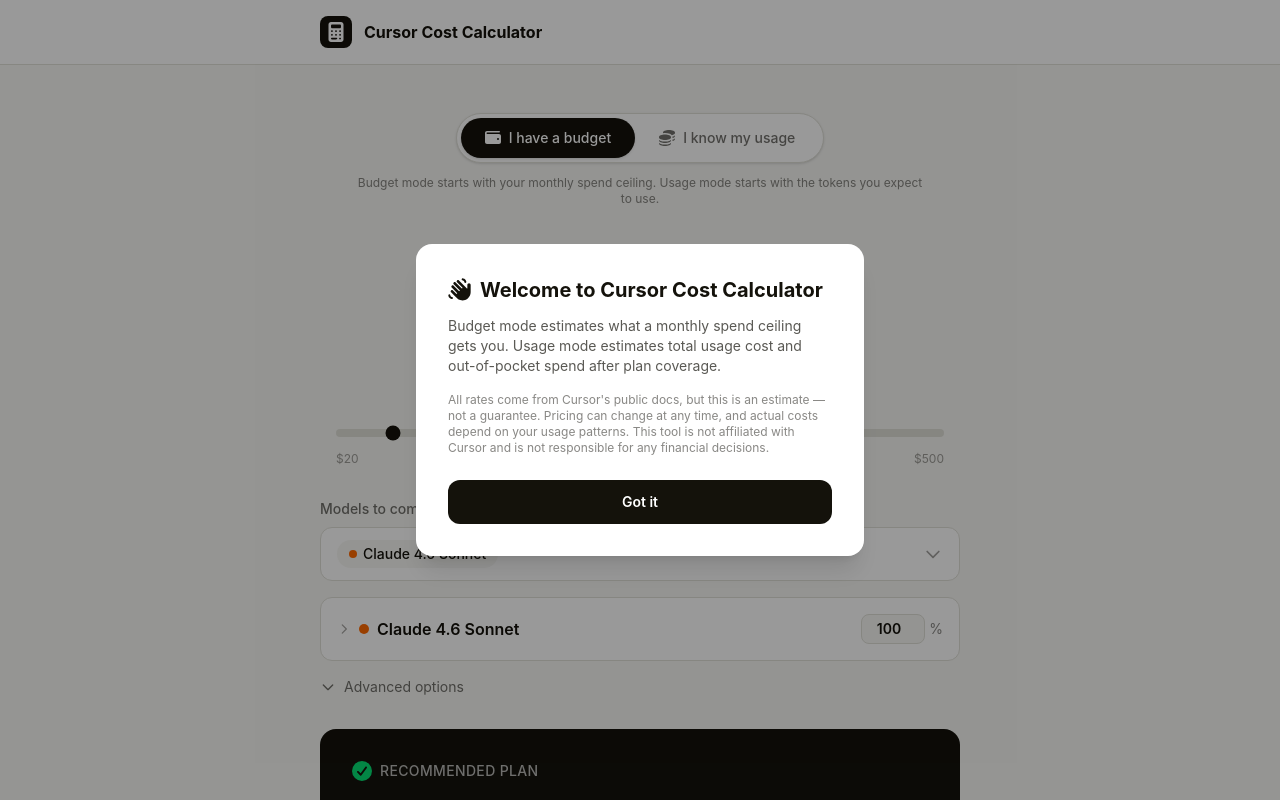
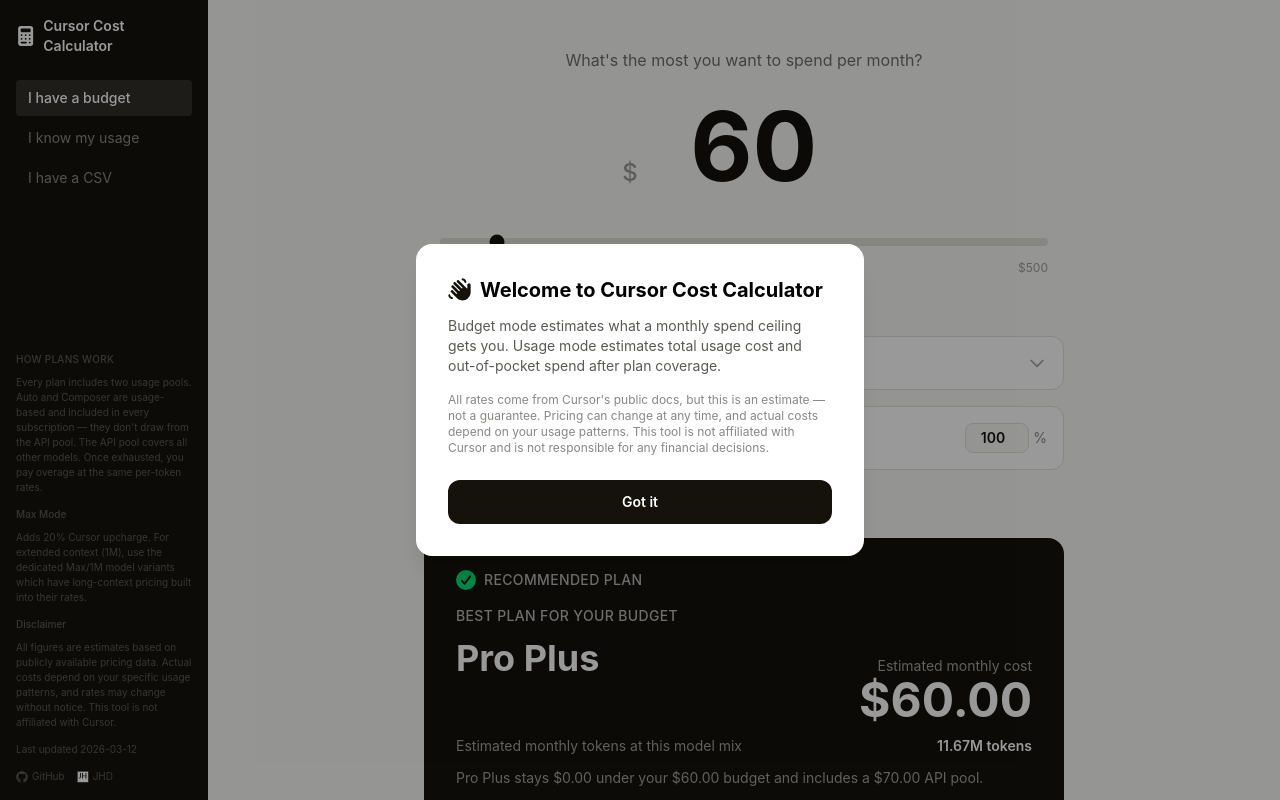
Before and after one commit to kingdomseed/cursor-calculator, a React (Vite) app: page / in a window 1280 px wide. Shown: the top 800 px of the page. Built offline with nearby package versions, Linux system fonts and the light colour scheme.

Commit message:
feat: replace toggle navigation with sidebar layout
Co-Authored-By: Claude Opus 4.6 (1M context) <noreply@anthropic.com>

```diff
--- a/src/App.tsx
+++ b/src/App.tsx
@@ -1,7 +1,7 @@
 import { Analytics } from '@vercel/analytics/react';
 import { getPricingCatalog } from './domain/catalog/currentCatalog';
 import { useCalculatorController } from './app/useCalculatorController';
-import { ModeToggle } from './components/ModeToggle';
+import { SidebarLayout } from './components/SidebarLayout';
 import { BudgetInput } from './components/BudgetInput';
 import { TokenInput } from './components/TokenInput';
 import { ModelSelector } from './components/ModelSelector';
@@ -10,7 +10,6 @@ import { BestPlanCard } from './components/BestPlanCard';
 import { PlanComparison } from './components/PlanComparison';
 import { CursorImportPanel } from './components/CursorImportPanel';
 import { WelcomeModal } from './components/WelcomeModal';
-import { CalculatorIcon, GitHubIcon, JHDIcon } from './components/Icons';
 
 const PRICING = getPricingCatalog();
 
@@ -39,8 +38,8 @@ function App() {
     cursorImportReport,
     recommendation,
     recommendationPresentation,
-    setMode,
-    setTokenSource,
+    navigationTarget,
+    navigate,
     setBudget,
     setTokens,
     setManualTokenInputMode,
@@ -56,48 +55,10 @@ function App() {
   } = useCalculatorController();
 
   return (
-    <div className="min-h-screen bg-[#f7f7f4] text-[#14120b]">
+    <>
       <WelcomeModal />
-      <header className="bg-white border-b border-[#e0e0d8]">
-        <div className="max-w-2xl mx-auto px-4 py-4 flex items-center gap-3">
-          <div className="w-8 h-8 bg-[#14120b] rounded-lg flex items-center justify-center">
-            <CalculatorIcon className="w-5 h-5 text-white" />
-          </div>
-          <span className="font-bold">Cursor Cost Calculator</span>
-        </div>
-      </header>
-
-      <main className="max-w-2xl mx-auto px-4 py-8 sm:py-12">
-        <ModeToggle mode={mode} onChange={setMode} />
-
-        {mode === 'tokens' && (
-          <div className="mt-6 flex justify-center">
-            <div className="inline-flex bg-white rounded-full p-1 shadow-sm border border-[#e0e0d8]">
-              <button
-                onClick={() => setTokenSource('manual')}
-                className={`px-5 py-2 rounded-full text-sm font-medium transition-all ${
-                  tokenSource === 'manual'
-                    ? 'bg-[#14120b] text-white shadow-sm'
-                    : 'text-[#14120b]/60 hover:text-[#14120b]'
-                }`}
-              >
-                Manual entry
-              </button>
-              <button
-                onClick={() => setTokenSource('cursor_import')}
-                className={`px-5 py-2 rounded-full text-sm font-medium transition-all ${
-                  tokenSource === 'cursor_import'
-                    ? 'bg-[#14120b] text-white shadow-sm'
-                    : 'text-[#14120b]/60 hover:text-[#14120b]'
-                }`}
-              >
-                Import Cursor CSV
-              </button>
-            </div>
-          </div>
-        )}
-
-        <div className="mt-8">
+      <SidebarLayout activeTarget={navigationTarget} onNavigate={navigate} pricingDate={PRICING.meta.retrieved_at}>
+        <div>
           {mode === 'budget' ? (
             <BudgetInput value={budget} onChange={setBudget} />
           ) : tokenSource === 'manual' ? (
@@ -194,32 +155,9 @@ function App() {
             <PlanComparison presentation={recommendationPresentation} />
           </>
         )}
-
-        <div className="mt-12 pt-8 border-t border-[#e0e0d8] text-sm text-[#14120b]/60 space-y-4">
-          <p>
-            <strong>How plans work:</strong> Every plan includes{' '}
-            <a href="https://cursor.com/docs/models-and-pricing#usage-pools" className="underline hover:text-[#14120b]" target="_blank" rel="noopener noreferrer">two usage pools</a>.
-            Auto and Composer are usage-based and included in every subscription — they don't draw from the API pool.
-            The API pool covers all other models. Once exhausted, you pay overage at the same per-token rates.
-          </p>
-          <p>
-            <strong>Max Mode:</strong> Adds 20% Cursor upcharge. For extended context (1M), use the dedicated Max/1M model variants which have long-context pricing built into their rates.
-          </p>
-          <p className="text-xs text-[#14120b]/40">
-            <strong className="text-[#14120b]/50">Disclaimer:</strong> All figures are estimates based on publicly available pricing data. Actual costs depend on your specific usage patterns, and rates may change without notice. This tool is not affiliated with Cursor. Use at your own discretion — we are not responsible for financial decisions made based on these calculations.
-          </p>
-          <p className="text-xs text-[#14120b]/40 text-center">
-            Source: <a href="https://cursor.com/docs/models-and-pricing" className="underline hover:text-[#14120b]/60" target="_blank" rel="noopener noreferrer">cursor.com/docs/models-and-pricing</a> · Last updated {PRICING.meta.retrieved_at}
-          </p>
-          <p className="text-xs text-[#14120b]/40 text-center">
-            <a href="https://github.com/kingdomseed/cursor-calculator" className="inline-flex items-center gap-1 underline hover:text-[#14120b]/60"><GitHubIcon className="w-3.5 h-3.5 inline" />GitHub</a>
-            {' · '}
-            <a href="https://jasonholtdigital.com" className="inline-flex items-center gap-1 underline hover:text-[#14120b]/60"><JHDIcon className="w-3.5 h-3.5 inline" />Jason Holt Digital</a>
-          </p>
-        </div>
-      </main>
+      </SidebarLayout>
       <Analytics />
-    </div>
+    </>
   );
 }
 
--- a/src/components/ModeToggle.tsx
+++ /dev/null
@@ -1,38 +0,0 @@
-import type { Mode } from '../lib/types';
-import { WalletIcon, CoinsIcon } from './Icons';
-
-export function ModeToggle({ mode, onChange }: { mode: Mode; onChange: (m: Mode) => void }) {
-  return (
-    <div className="text-center">
-      <div className="flex justify-center">
-        <div className="inline-flex bg-white rounded-full p-1 shadow-sm border border-[#e0e0d8]">
-          <button
-            onClick={() => onChange("budget")}
-            className={`flex items-center gap-2 px-6 py-2.5 rounded-full font-medium text-sm transition-all ${
-              mode === "budget"
-                ? "bg-[#14120b] text-white shadow-sm"
-                : "text-[#14120b]/60 hover:text-[#14120b]"
-            }`}
-          >
-            <WalletIcon className="w-4 h-4" />
-            I have a budget
-          </button>
-          <button
-            onClick={() => onChange("tokens")}
-            className={`flex items-center gap-2 px-6 py-2.5 rounded-full font-medium text-sm transition-all ${
-              mode === "tokens"
-                ? "bg-[#14120b] text-white shadow-sm"
-                : "text-[#14120b]/60 hover:text-[#14120b]"
-            }`}
-          >
-            <CoinsIcon className="w-4 h-4" />
-            I know my usage
-          </button>
-        </div>
-      </div>
-      <p className="mx-auto mt-3 max-w-xl text-xs text-[#14120b]/50">
-        Budget mode starts with your monthly spend ceiling. Usage mode starts with the tokens you expect to use.
-      </p>
-    </div>
-  );
-}
```
Also changed, not shown: 1 other file (tests, documents, lock files or other folders).
